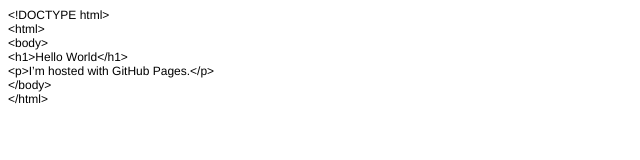
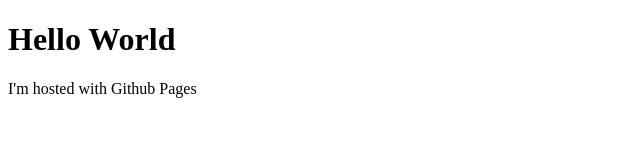
Before and after one commit to jtmanila25/learningapp-data, a plain HTML site: page index.html in a window 1280 px wide. Shown: the whole page, without its empty margins (0-640 px from the left). Drawn offline with Linux system fonts and the light colour scheme.

Commit message:
Update index.html

```diff
--- a/index.html
+++ b/index.html
@@ -1,22 +1,7 @@
 <!DOCTYPE html PUBLIC "-//W3C//DTD HTML 4.01//EN" "http://www.w3.org/TR/html4/strict.dtd">
 <html>
-<head>
-  <meta http-equiv="Content-Type" content="text/html; charset=utf-8">
-  <meta http-equiv="Content-Style-Type" content="text/css">
-  <title></title>
-  <meta name="Generator" content="Cocoa HTML Writer">
-  <meta name="CocoaVersion" content="2113.6">
-  <style type="text/css">
-    p.p1 {margin: 0.0px 0.0px 0.0px 0.0px; font: 12.0px Helvetica}
-  </style>
-</head>
 <body>
-<p class="p1">&lt;!DOCTYPE html&gt;</p>
-<p class="p1">&lt;html&gt;</p>
-<p class="p1">&lt;body&gt;</p>
-<p class="p1">&lt;h1&gt;Hello World&lt;/h1&gt;</p>
-<p class="p1">&lt;p&gt;I’m hosted with GitHub Pages.&lt;/p&gt;</p>
-<p class="p1">&lt;/body&gt;</p>
-<p class="p1">&lt;/html&gt;</p>
+  <h1>Hello World</h1>
+  <p>I'm hosted with Github Pages</p>
 </body>
 </html>
```
